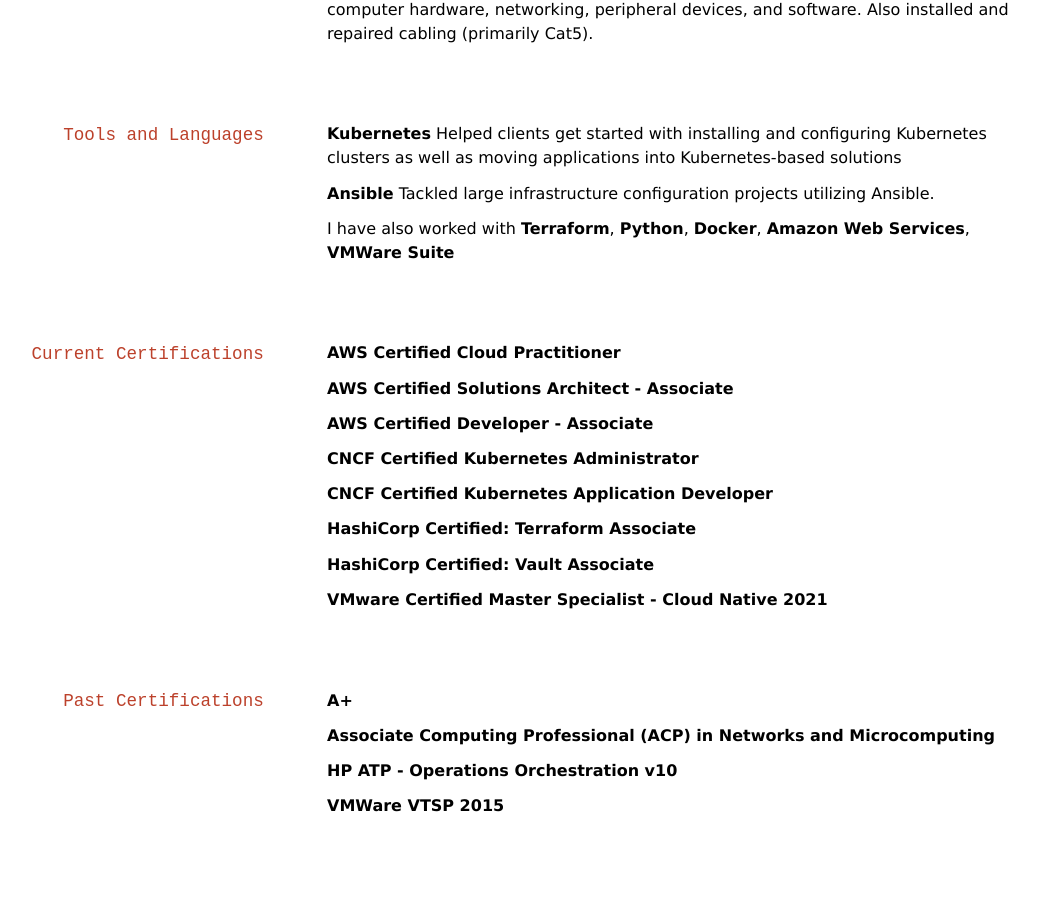
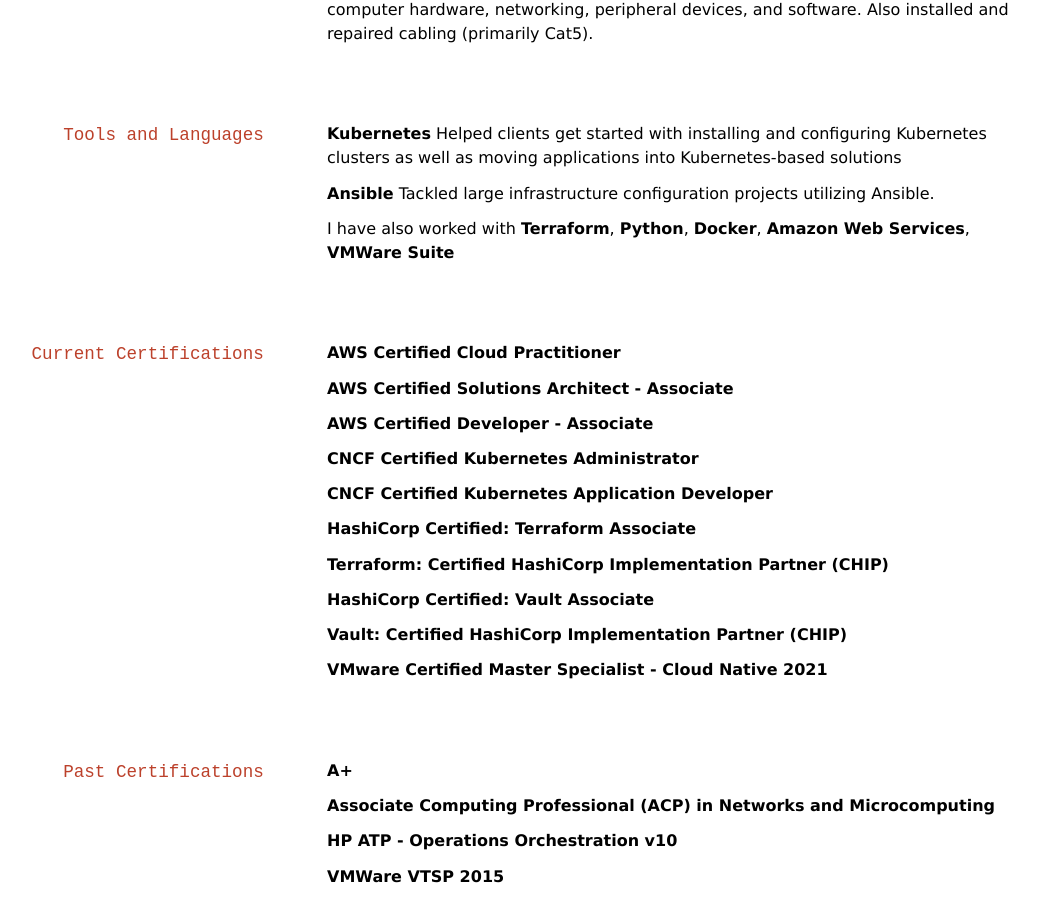
Before and after one commit to audioboxer217/audioboxer217.github.io, a Jekyll site: the page built from index.md, in a window 1280 px wide and 900 px high, scrolled down 1634 px. Shown: the whole window, without its empty margins (5-1044 px from the left). Built offline with Jekyll 4.4.1, drawn with Linux system fonts in a browser that asks for light colours; before the commit the page ends 2463 px from its top, so only the background shows below that.

Commit message:
Add TF Chip Cert

```diff
--- a/index.md
+++ b/index.md
@@ -8,6 +8,7 @@
 [![](img/cka.png)](https://www.youracclaim.com/badges/922356d4-fb6b-42dc-b475-dad0c0532dd3/public_url)
 [![](img/ckad.png)](https://www.youracclaim.com/badges/9df4e58d-b065-4b0f-8702-155310058caa/public_url)
 [![](img/tf.png)](https://www.youracclaim.com/badges/55293484-eda3-4c5c-87f7-c4d86e455b69/public_url)
+[![](img/tf-chip.png)](https://www.credly.com/badges/97fc3c3d-1518-4a2a-9489-946e7ef616ac/public_url)
 [![](img/vault.png)](https://www.youracclaim.com/badges/328c4608-7b47-4648-88e4-2deb3f6fa54a/public_url)
 [![](img/vault-chip.png)](https://www.youracclaim.com/badges/e1b75daf-9730-4857-a938-a34e38454c17/public_url)
 [![](img/aws_saa.png)](https://www.youracclaim.com/badges/d5c957f8-b9ec-4714-b9a6-ff32938eee87/public_url)
@@ -98,7 +99,11 @@
 
 __HashiCorp Certified: Terraform Associate__
 
+__Terraform: Certified HashiCorp Implementation Partner (CHIP)__
+
 __HashiCorp Certified: Vault Associate__
+
+__Vault: Certified HashiCorp Implementation Partner (CHIP)__
 
 __VMware Certified Master Specialist - Cloud Native 2021__
 ## Past Certifications
```
Also changed, not shown: img/tf-chip.png (added).
